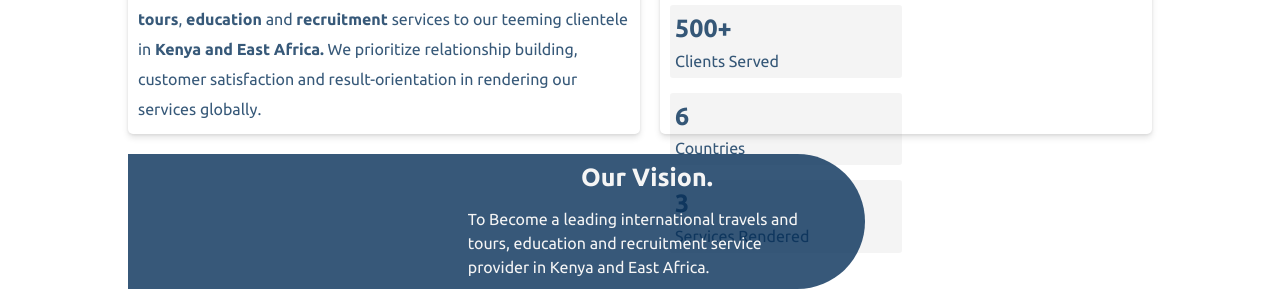
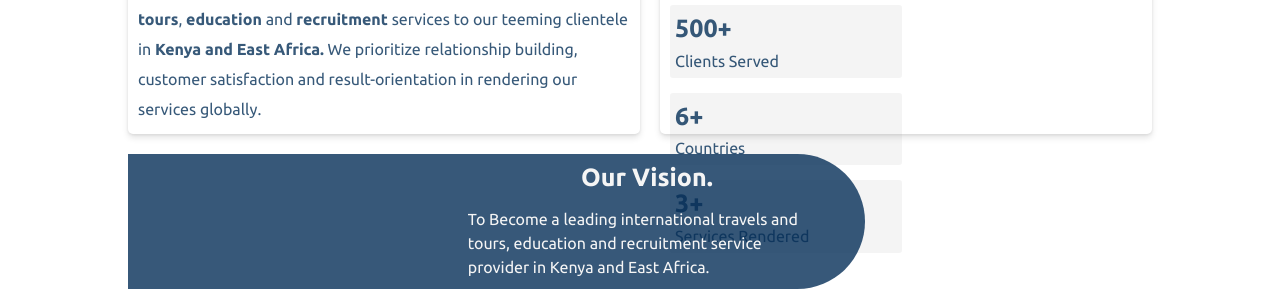
Before and after one commit to 1wes/pithone-international, a React (Vite) app: page / in a window 1280 px wide. Shown: the part 1507-1798 px from the top of the page. Built offline with nearby package versions, Linux system fonts and the light colour scheme.

Commit message:
refactor(about): change countries and services stat

```diff
--- a/src/components/about.jsx
+++ b/src/components/about.jsx
@@ -38,8 +38,8 @@ const About=()=>{
                             <div className="company-stats">
                                 <Stat stat={`3+`} description={`Operation Years`}/>
                                 <Stat stat={`500+`} description={`Clients Served`} />
-                                <Stat stat={`6`} description={`Countries`} />
-                                <Stat stat={`3`} description={`Services Rendered`} />
+                                <Stat stat={`6+`} description={`Countries`} />
+                                <Stat stat={`3+`} description={`Services Rendered`} />
                             </div>
                         </div>
                     </div>
```
